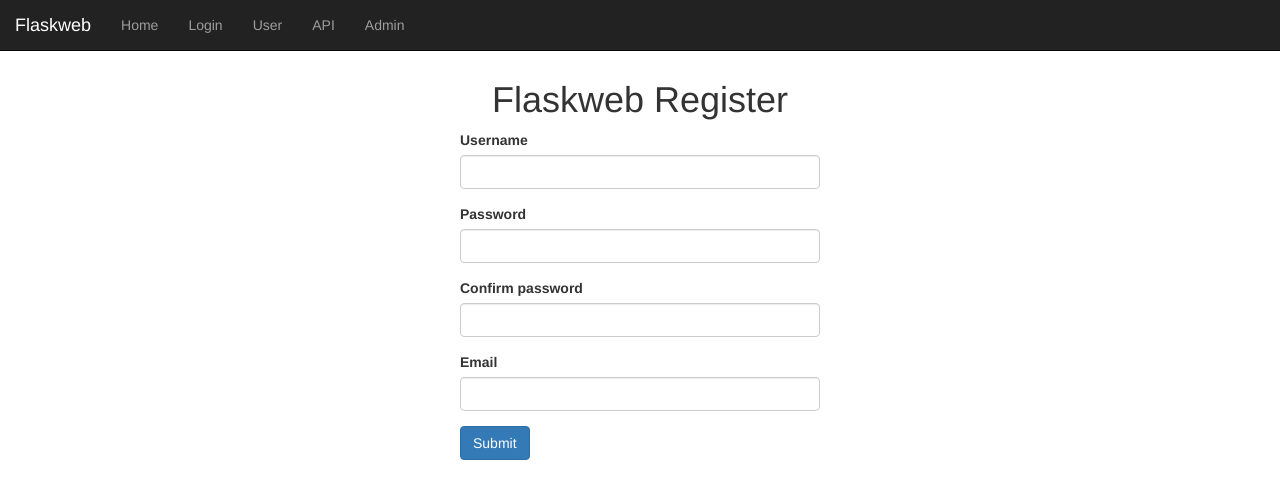
After one commit to Meteorix/flaskweb, a Flask app: page /register in a window 1280 px wide. The commit adds this page. Shown: the top 499 px of the page. Run offline with Flask 2, Linux system fonts and the light colour scheme; parts of the project's set-up code (start-up, migrations or seed data) failed here and were passed over; some libraries are stand-ins or nearby versions.

Commit message:
add register page & add admin access control

```diff
--- a/flaskweb/app.py
+++ b/flaskweb/app.py
@@ -1,13 +1,14 @@
 # coding=utf-8
 # Created by Meteorix at 2019/4/10
 
-from flask import Flask
+from flask import Flask, abort
 from flask_sqlalchemy import SQLAlchemy
 from flask_migrate import Migrate
-from flask_admin import Admin
-from flask_admin.contrib.sqla import ModelView
+from flask_admin import Admin, AdminIndexView, expose
+from flask_admin.contrib.sqla import ModelView as _ModelView
 from flask.logging import default_handler
-from flask_restplus import Resource, Api, reqparse, fields
+from flask_login import current_user
+from flask_restplus import Api
 from logging import Formatter, FileHandler
 from flaskweb.config import configs
 from gevent.pywsgi import WSGIServer
@@ -50,7 +51,7 @@ def create_app(config):
     api.init_app(app)
 
     # admin
-    admin.init_app(app)
+    admin.init_app(app, index_view=AdminIndex())
     admin.add_view(ModelView(auth_models.User, db.session))
 
     return app
@@ -70,3 +71,16 @@ def create_logger(app):
 def gevent_run(app, host="127.0.0.1", port=5000):
     print("gevent server staring on http://%s:%s" % (host, port))
     WSGIServer((host, int(port)), app).serve_forever()
+
+
+class ModelView(_ModelView):
+    def is_accessible(self):
+        return current_user.is_admin
+
+
+class AdminIndex(AdminIndexView):
+    @expose("/")
+    def index(self):
+        if not current_user.is_admin:
+            return abort(403)
+        return super().index()
--- a/flaskweb/auth/forms.py
+++ b/flaskweb/auth/forms.py
@@ -2,15 +2,15 @@
 # Created by Meteorix at 2019/4/10
 
 from flask_wtf import FlaskForm
-from wtforms import StringField, PasswordField
-from wtforms import validators
+from wtforms import StringField, PasswordField, SubmitField, ValidationError
+from wtforms.validators import required, optional, Length, Email, Regexp, DataRequired, EqualTo
 
 from .models import User
 
 
 class LoginForm(FlaskForm):
-    username = StringField('Username', validators=[validators.required()])
-    password = PasswordField('Password', validators=[validators.optional()])
+    username = StringField('Username', validators=[required()])
+    password = PasswordField('Password', validators=[optional()])
 
     def validate(self):
         check_validate = super(LoginForm, self).validate()
@@ -31,3 +31,19 @@ class LoginForm(FlaskForm):
             return False
 
         return True
+
+
+class RegistrationForm(FlaskForm):
+    username = StringField('Username', validators=[DataRequired(), Length(1, 64), Regexp('^[A-Za-z][A-Za-z0-9_.]*$', 0,
+                           'Username must have only letters, numbers, dots or underscores')])
+    password = PasswordField('Password', validators=[DataRequired(), EqualTo('password2', message='Passwords not match.')])
+    password2 = PasswordField('Confirm password', validators=[DataRequired()])
+    email = StringField('Email', validators=[DataRequired(), Length(1, 64), Email()])
+
+    def validate_email(self, field):
+        if User.query.filter_by(email=field.data).first():
+            raise ValidationError('Email already registered.')
+
+    def validate_username(self, field):
+        if User.query.filter_by(username=field.data).first():
+            raise ValidationError('Username already in use.')
--- a/flaskweb/auth/models.py
+++ b/flaskweb/auth/models.py
@@ -17,6 +17,7 @@ class User(db.Model):
     password = db.Column(db.String)
     email = db.Column(db.String)
     authenticated = db.Column(db.Boolean, default=False)
+    is_admin = db.Column(db.Boolean, default=False)
 
     def check_password(self, value):
         # return check_password_hash(self.password, value)
--- a/flaskweb/auth/views.py
+++ b/flaskweb/auth/views.py
@@ -1,7 +1,7 @@
-from flask import redirect, request, url_for, render_template, Blueprint
+from flask import redirect, request, url_for, flash, render_template, Blueprint
 from flask_login import LoginManager, login_user, logout_user, login_required
-from .models import User
-from .forms import LoginForm
+from .models import db, User
+from .forms import LoginForm, RegistrationForm
 
 bp = Blueprint("auth", "auth")
 
@@ -39,3 +39,18 @@ def check_user_login(username, password):
 def logout():
     logout_user()
     return redirect(url_for('main.index'))
+
+
+@bp.route('/register', methods=['GET', 'POST'])
+def register():
+    form = RegistrationForm()
+    if form.validate_on_submit():
+        user = User(email=form.email.data,
+                    username=form.username.data,
+                    password=form.password.data)
+        db.session.add(user)
+        db.session.commit()
+        # todo: email verification process
+        flash('Please ask website admin to activate your account')
+        return redirect(url_for('auth.login'))
+    return render_template('register.html', form=form)
--- a/flaskweb/templates/login.html
+++ b/flaskweb/templates/login.html
@@ -32,7 +32,7 @@
 
                 <button type="submit" class="btn btn-primary">Submit</button>
             </form>
+            <p>Don't have an account? <a href="{{ url_for('.register') }}">Click here to register.</a></p>
         </div>
         <div class="col-md-4"></div>
-    </div>
 {% endblock %}
--- /dev/null
+++ b/flaskweb/templates/register.html
@@ -0,0 +1,32 @@
+{% extends "base.html" %}
+
+{% block title %}Flaskweb{% endblock %}
+
+{% block body %}
+    <h1 class="text-center">Flaskweb Register</h1>
+
+    <div class="row">
+        <div class="col-md-4"></div>
+        <div class="col-md-4">
+            <form role="form" action="{{ url_for('.register') }}" method="post">
+                {{ form.hidden_tag() }}
+                {% for f in form if f.type != 'CSRFTokenField' %}
+                    <div class="form-group">
+                        {{ f.label }}
+                        {% if f.errors %}
+                        <ul>
+                            {% for e in f.errors %}
+                            <li>{{ e }}</li>
+                            {% endfor %}
+                        </ul>
+                        {% endif %}
+                        {{ f(class_="form-control") }}
+                    </div>
+                {% endfor %}
+
+                <button type="submit" class="btn btn-primary">Submit</button>
+            </form>
+        </div>
+        <div class="col-md-4"></div>
+    </div>
+{% endblock %}
```
